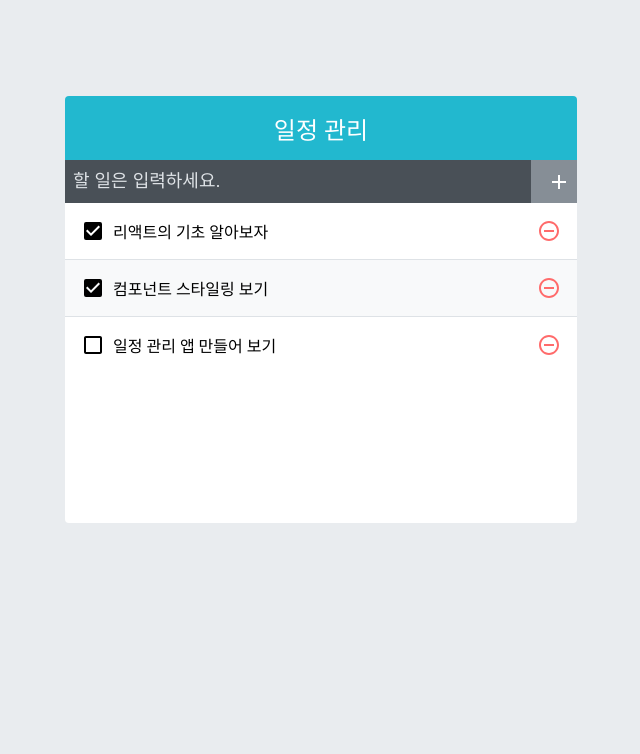
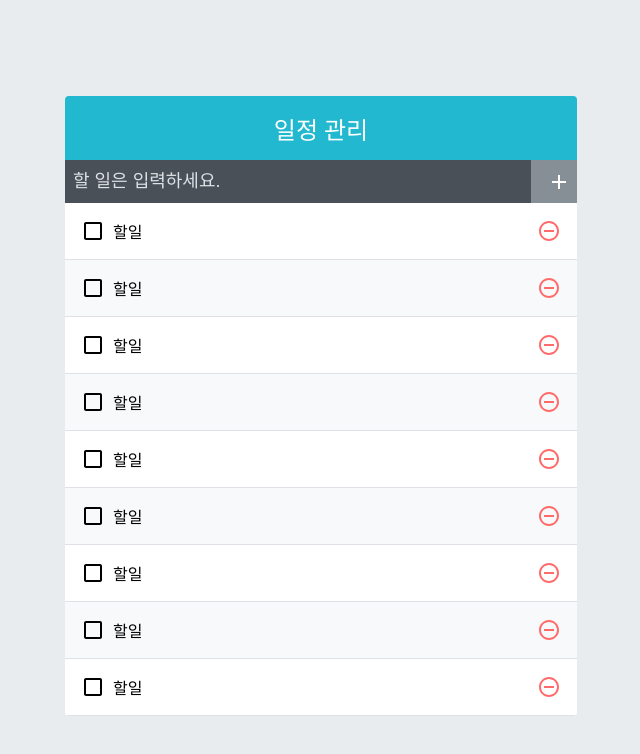
Before and after one commit to pan3800/todo-app, a React (Create React App) app: page / in a window 1280 px wide. Shown: the top 754 px of the page, without its empty margins (319-959 px from the left). Built offline with nearby package versions, Linux system fonts and the light colour scheme.

Commit message:
react useReducer 사용방법 예시

```diff
--- a/src/App.js
+++ b/src/App.js
@@ -1,58 +1,57 @@
-import { useState, useRef, useCallback } from "react";
+import { useReducer, useRef, useCallback } from "react";
 import TodoInsert from "./components/TodoInsert";
 import TodoList from "./components/TodoList";
 import TodoTemplate from "./components/TodoTemplate";
 
+function createBulkTodos() {
+  const array = [];
+  for (let i = 1; i <= 2500; i++) {
+    array.push({
+      id: i,
+      text: '할일',
+      checked: false,
+    });
+  }
+  return array;
+}
+
+function todoReducer(todos, action) {
+  switch (action.type) {
+    case 'INSERT':
+      return todos.concat(action.type);
+    case 'REMOVE':
+      return todos.filter(todo => todo.id !== action.id);
+    case 'TOGGLE':
+      return todos.map(todo =>
+          todo.id === action.id ? { ...todo, checked: !todo.checked } : todo,
+        );
+      default:
+        return todos;
+  }
+}
+
 const App = () => {
-  const [todos, setTodos] = useState([
-    {
-      id: 1,
-      text: '리액트의 기초 알아보자',
-      checked: true,
-    },
-    {
-      id: 2,
-      text: '컴포넌트 스타일링 보기',
-      checked: true,
-    },{
-      id: 3,
-      text: '일정 관리 앱 만들어 보기',
-      checked: false,
-    },
-  ]);
+  const [todos, dispatch] = useReducer(todoReducer, undefined, createBulkTodos);
 
-  const nextId = useRef(4);
+  const nextId = useRef(2501);
 
-  const onInsert = useCallback(
-    text => {
+  const onInsert = useCallback(text => {
     const todo = {
       id: nextId.current,
       text,
       checked: false,
     };
-      setTodos(todos.concat(todo));
+    dispatch({ type: 'INSERT', todo });
     nextId.current += 1;
-    },
-    [todos],
-  );
+  }, []);
 
-  const onRemove = useCallback(
-    id => {
-      setTodos(todos.filter(todo => todo.id !== id));
-    },
-    [todos],
-  );
+  const onRemove = useCallback(id => {
+    dispatch({ type: 'REMOVE', id });
+  }, []);
 
-  const onToggle = useCallback(
-    id => {
-      setTodos(
-        todos.map(todo =>
-          todo.id === id ? { ...todo, checked: !todo.checked } : todo,
-          ),
-      );
-    },
-    [todos]
-  );
+  const onToggle = useCallback(id => {
+    dispatch({ type: 'TOGGLE', id });
+  }, []);
 
   return (
     <TodoTemplate>
--- a/src/components/TodoListItem.js
+++ b/src/components/TodoListItem.js
@@ -1,3 +1,4 @@
+import React from 'react';
 import {
     MdCheckBoxOutlineBlank,
     MdCheckBox,
@@ -22,4 +23,4 @@
     );
 };
 
-export default TodoListItem;
+export default React.memo(TodoListItem);
```
Lines whose indentation alone changed are shown as unchanged.
